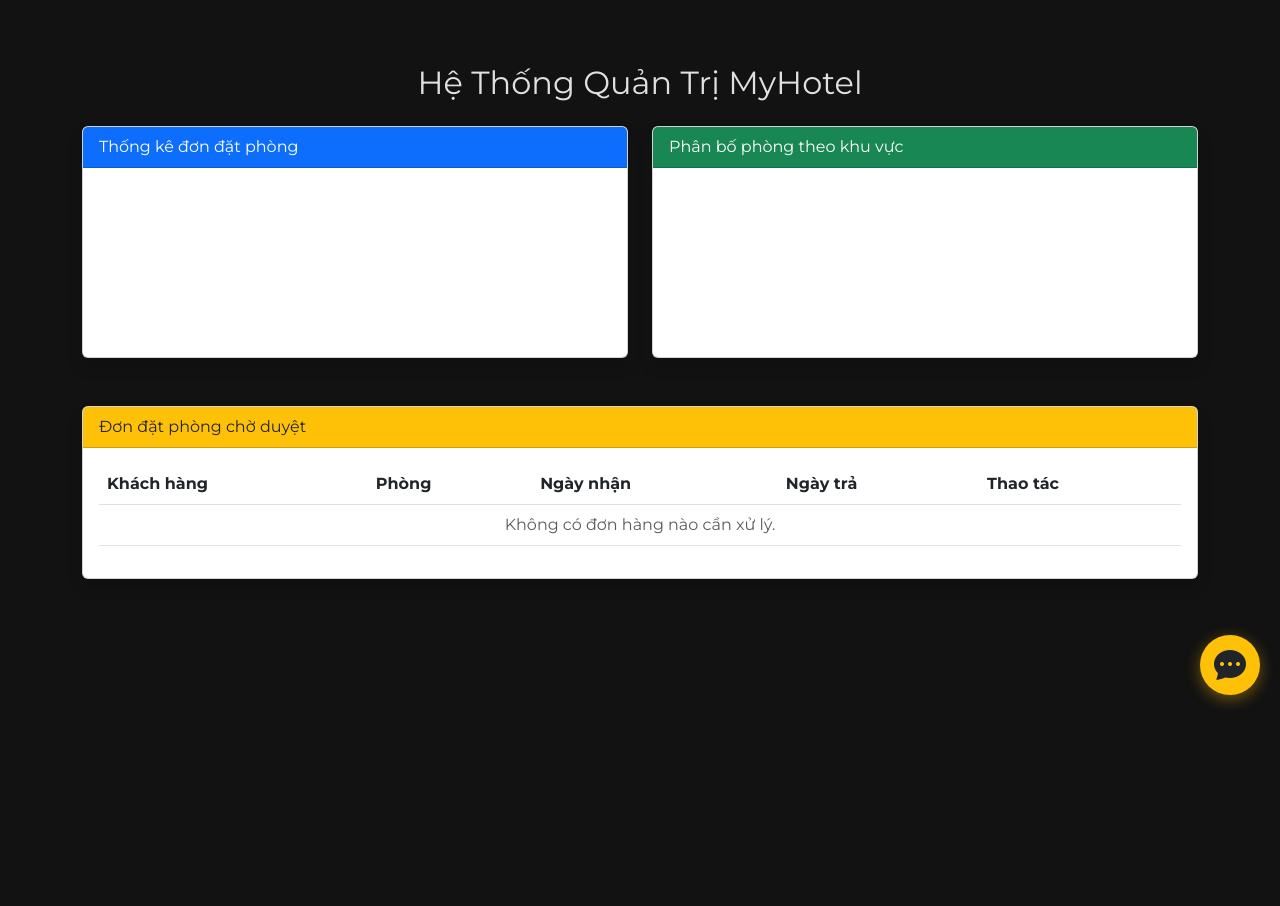
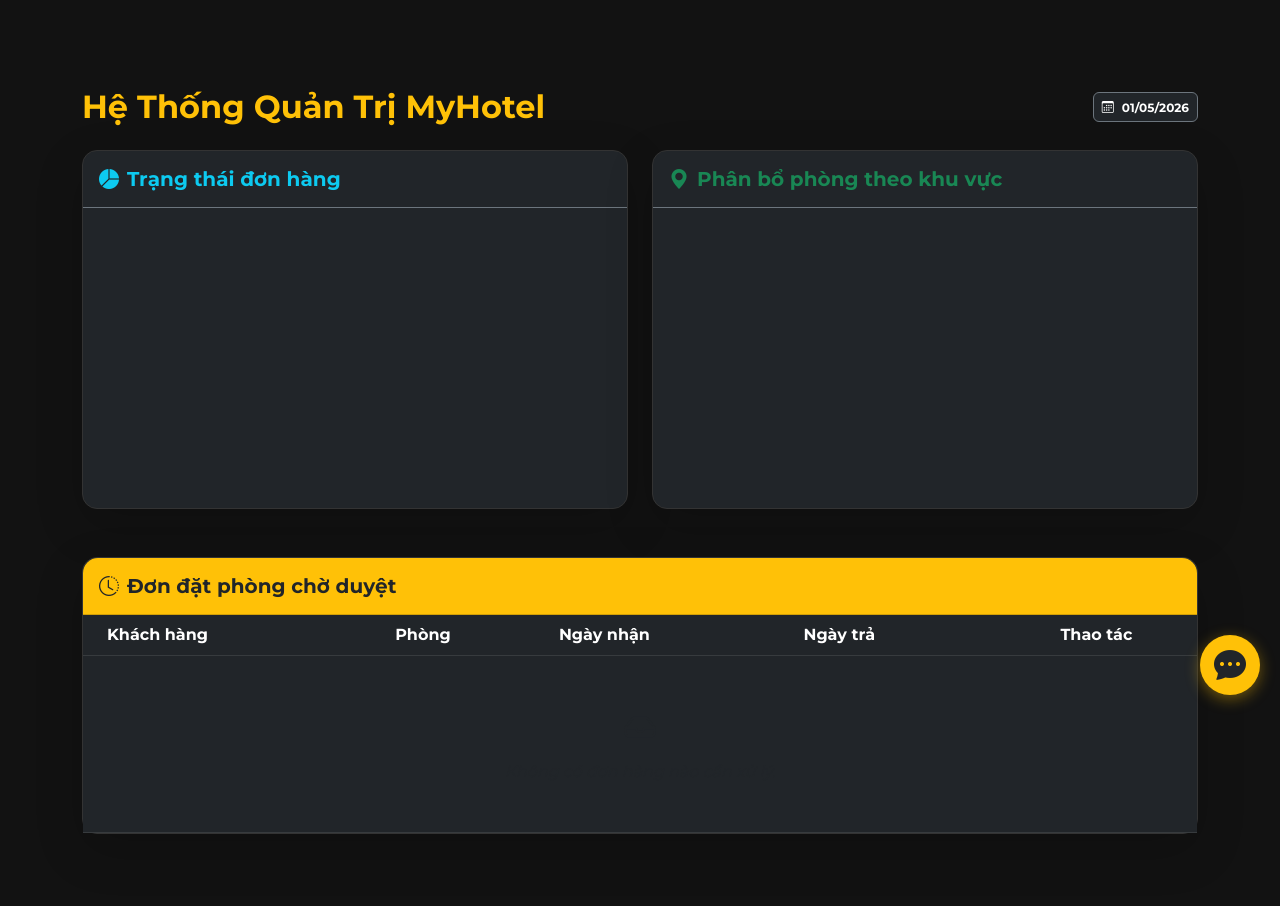
Before and after one commit to tranvanduc12303-prog/Quan-Ly-Khach-San, a Django app: page /dashboard/ in a window 1280 px wide. Shown: the part 85-991 px from the top of the page. Before the commit the page ends 791 px from the top, so only its background shows below. Run offline with Django 5.2, Linux system fonts and the light colour scheme; the visitor is signed in with stand-in values (Sample User, id 1); data comes from the database, SQL or seed files in the repository; data that the repository does not hold is empty; a map, chart or similar area stays blank.

Commit message:
Hoàn thiện Dashboard quản trị, vẽ biểu đồ thống kê và sửa lỗi Review

```diff
--- a/core/templates/core/dashboard.html
+++ b/core/templates/core/dashboard.html
@@ -1,60 +1,85 @@
 {% extends 'core/base.html' %}
 
 {% block content %}
-<div class="container mt-4">
-    <h2 class="mb-4 text-center">Hệ Thống Quản Trị MyHotel</h2>
+<div class="container mt-5 mb-5">
+    <div class="d-flex justify-content-between align-items-center mb-4">
+        <h2 class="fw-bold text-warning mb-0">Hệ Thống Quản Trị MyHotel</h2>
+        <span class="badge bg-dark border border-secondary p-2">
+            <i class="bi bi-calendar3 me-2"></i>{% now "d/m/Y" %}
+        </span>
+    </div>
 
-    <div class="row mb-5">
-        <div class="col-md-6">
-            <div class="card shadow">
-                <div class="card-header bg-primary text-white">Thống kê đơn đặt phòng</div>
-                <div class="card-body">
+    <div class="row g-4 mb-5">
+        <div class="col-lg-6">
+            <div class="card h-100 shadow-lg border-0 bg-dark" style="border-radius: 15px; border: 1px solid #333 !important;">
+                <div class="card-header bg-transparent border-secondary py-3">
+                    <h5 class="card-title text-info mb-0 fw-bold">
+                        <i class="bi bi-pie-chart-fill me-2"></i>Trạng thái đơn hàng
+                    </h5>
+                </div>
+                <div class="card-body d-flex align-items-center justify-content-center" style="min-height: 300px;">
                     <canvas id="bookingChart"></canvas>
                 </div>
             </div>
         </div>
 
-        <div class="col-md-6">
-            <div class="card shadow">
-                <div class="card-header bg-success text-white">Phân bố phòng theo khu vực</div>
-                <div class="card-body">
+        <div class="col-lg-6">
+            <div class="card h-100 shadow-lg border-0 bg-dark" style="border-radius: 15px; border: 1px solid #333 !important;">
+                <div class="card-header bg-transparent border-secondary py-3">
+                    <h5 class="card-title text-success mb-0 fw-bold">
+                        <i class="bi bi-geo-alt-fill me-2"></i>Phân bổ phòng theo khu vực
+                    </h5>
+                </div>
+                <div class="card-body" style="min-height: 300px;">
                     <canvas id="roomChart"></canvas>
                 </div>
             </div>
         </div>
     </div>
 
-    <div class="card shadow mb-4">
-        <div class="card-header bg-warning text-dark font-weight-bold">
-            Đơn đặt phòng chờ duyệt
+    <div class="card shadow-lg border-0 bg-dark mb-4" style="border-radius: 15px; border: 1px solid #333 !important;">
+        <div class="card-header bg-warning py-3" style="border-radius: 15px 15px 0 0;">
+            <h5 class="mb-0 text-dark fw-bold">
+                <i class="bi bi-clock-history me-2"></i>Đơn đặt phòng chờ duyệt
+            </h5>
         </div>
-        <div class="card-body">
+        <div class="card-body p-0">
             <div class="table-responsive">
-                <table class="table table-hover">
-                    <thead class="thead-light">
+                <table class="table table-dark table-hover mb-0 align-middle">
+                    <thead class="table-black text-white-50">
                         <tr>
-                            <th>Khách hàng</th>
+                            <th class="ps-4">Khách hàng</th>
                             <th>Phòng</th>
                             <th>Ngày nhận</th>
                             <th>Ngày trả</th>
-                            <th>Thao tác</th>
+                            <th class="text-center">Thao tác</th>
                         </tr>
                     </thead>
                     <tbody>
                         {% for booking in pending_bookings %}
                         <tr>
-                            <td>{{ booking.user.username }}</td>
-                            <td>{{ booking.room.room_number }}</td>
-                            <td>{{ booking.check_in }}</td>
-                            <td>{{ booking.check_out }}</td>
-                            <td>
-                                <a href="{% url 'manage_booking' booking.pk 'approve' %}" class="btn btn-sm btn-success">Duyệt</a>
-                                <a href="{% url 'manage_booking' booking.pk 'reject' %}" class="btn btn-sm btn-danger">Từ chối</a>
+                            <td class="ps-4">
+                                <div class="d-flex align-items-center">
+                                    <div class="bg-primary rounded-circle me-2 d-flex align-items-center justify-content-center text-white fw-bold" style="width: 30px; height: 30px; font-size: 0.8rem;">
+                                        {{ booking.user.username|slice:":1"|upper }}
+                                    </div>
+                                    {{ booking.user.username }}
+                                </div>
+                            </td>
+                            <td><span class="badge bg-secondary">Phòng {{ booking.room.room_number }}</span></td>
+                            <td>{{ booking.check_in|date:"d/m/Y" }}</td>
+                            <td>{{ booking.check_out|date:"d/m/Y" }}</td>
+                            <td class="text-center">
+                                <a href="{% url 'manage_booking' booking.pk 'approve' %}" class="btn btn-sm btn-success px-3 me-2">Duyệt</a>
+                                <a href="{% url 'manage_booking' booking.pk 'reject' %}" class="btn btn-sm btn-outline-danger px-3">Từ chối</a>
                             </td>
                         </tr>
                         {% empty %}
                         <tr>
-                            <td colspan="5" class="text-center text-muted">Không có đơn hàng nào cần xử lý.</td>
+                            <td colspan="5" class="text-center py-5 text-muted fst-italic">
+                                <i class="bi bi-inbox fs-2 d-block mb-2"></i>
+                                Không có đơn hàng nào cần xử lý.
+                            </td>
                         </tr>
                         {% endfor %}
                     </tbody>
@@ -66,19 +91,32 @@
 
 <script src="https://cdn.jsdelivr.net/npm/chart.js"></script>
 <script>
-    // Biểu đồ đặt phòng
+    // Cấu hình chung cho màu chữ trong biểu đồ (Trắng)
+    Chart.defaults.color = 'rgba(255, 255, 255, 0.7)';
+    Chart.defaults.font.family = "'Segoe UI', sans-serif";
+
+    // Biểu đồ đặt phòng (Dạng Tròn)
     new Chart(document.getElementById('bookingChart'), {
-        type: 'pie',
+        type: 'doughnut', // Chuyển sang Doughnut cho hiện đại
         data: {
             labels: {{ booking_labels|safe }},
             datasets: [{
                 data: {{ booking_data|safe }},
-                backgroundColor: ['#f39c12', '#2ecc71', '#e74c3c']
+                backgroundColor: ['#f39c12', '#2ecc71', '#e74c3c'],
+                borderWidth: 0,
+                hoverOffset: 10
             }]
+        },
+        options: {
+            responsive: true,
+            plugins: {
+                legend: { position: 'bottom' }
+            },
+            cutout: '70%'
         }
     });
 
-    // Biểu đồ phòng
+    // Biểu đồ phòng (Dạng Cột)
     new Chart(document.getElementById('roomChart'), {
         type: 'bar',
         data: {
@@ -86,9 +124,34 @@
             datasets: [{
                 label: 'Số lượng phòng',
                 data: {{ room_data|safe }},
-                backgroundColor: '#3498db'
+                backgroundColor: 'rgba(52, 152, 219, 0.7)',
+                borderColor: '#3498db',
+                borderWidth: 1,
+                borderRadius: 5
             }]
+        },
+        options: {
+            responsive: true,
+            scales: {
+                y: {
+                    beginAtZero: true,
+                    grid: { color: 'rgba(255, 255, 255, 0.1)' }
+                },
+                x: {
+                    grid: { display: false }
+                }
+            },
+            plugins: {
+                legend: { display: false }
+            }
         }
     });
 </script>
+
+<style>
+    .table-dark { background-color: #1e1e1e; }
+    .table-hover tbody tr:hover { background-color: rgba(255, 255, 255, 0.05); }
+    .card { transition: transform 0.3s ease; }
+    .card:hover { transform: translateY(-5px); }
+</style>
 {% endblock %}
```
